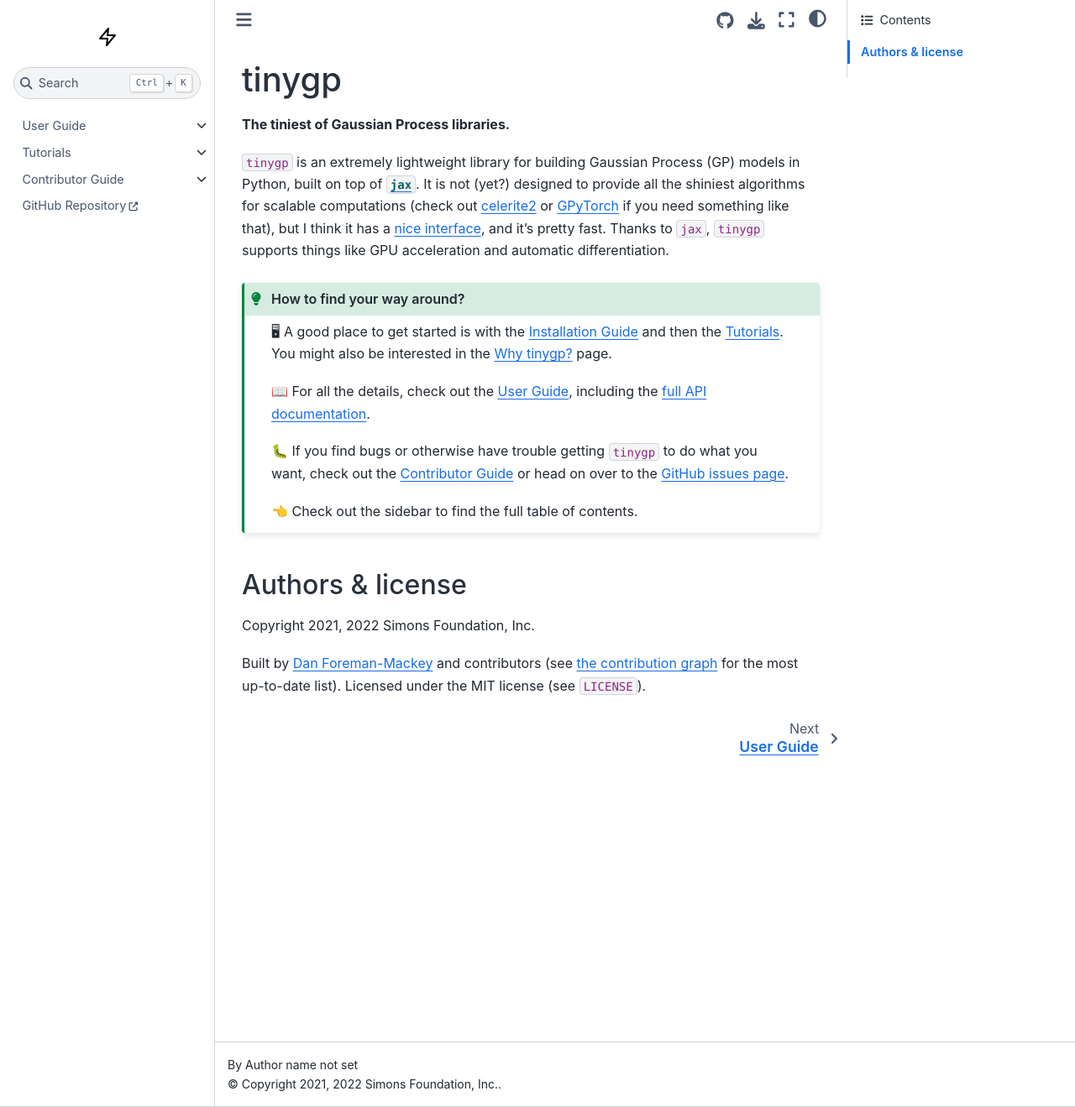
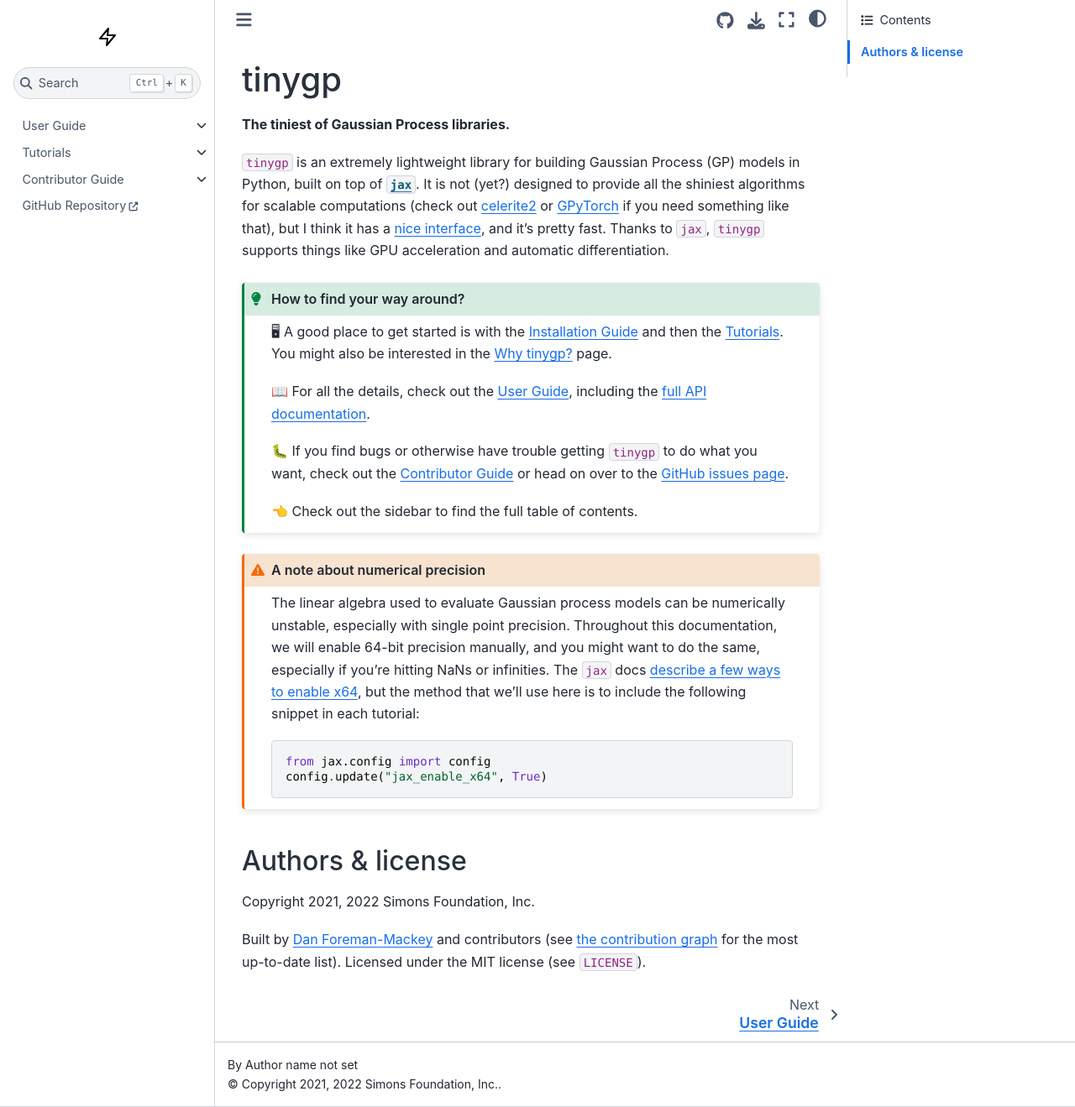
Before and after one commit to dfm/tinygp, a Sphinx documentation site: the page built from docs/index.md, in a window 1280 px wide and 1319 px high. Shown: the whole window at 84% size. Built offline with Sphinx 7.4.7 and the Sphinx Book theme 1.1.4, drawn with Linux system fonts in a browser that asks for light colours; the version number could not be read and is left out.

`````diff
--- a/docs/index.md
+++ b/docs/index.md
@@ -19,12 +19,30 @@
 📖 For all the details, check out the {ref}`guide`, including the [full API
 documentation](api-ref).
 
-🐛 If you find bugs or otherwise have trouble getting `tinygp` to do what you want,
-check out the {ref}`contributing` or head on over to the [GitHub issues
+🐛 If you find bugs or otherwise have trouble getting `tinygp` to do what you
+want, check out the {ref}`contributing` or head on over to the [GitHub issues
 page](https://github.com/dfm/tinygp/issues).
 
 👈 Check out the sidebar to find the full table of contents.
 ```
+
+````{admonition} A note about numerical precision
+:class: warning
+
+The linear algebra used to evaluate Gaussian process models can be
+numerically unstable, especially with single point precision. Throughout this
+documentation, we will enable 64-bit precision manually, and you might want to
+do the same, especially if you're hitting NaNs or infinities. The `jax` docs
+[describe a few ways to enable x64](https://jax.readthedocs.io/en/latest/notebooks/Common_Gotchas_in_JAX.html#double-64bit-precision),
+but the method that we'll use here is to include the following snippet in each
+tutorial:
+
+```python
+from jax.config import config
+config.update("jax_enable_x64", True)
+```
+
+````
 
 ```{toctree}
 :hidden:
`````
Also changed, not shown: docs/guide.md (+1 -1 lines), docs/tutorials/multivariate.ipynb (added), 2 other files.
